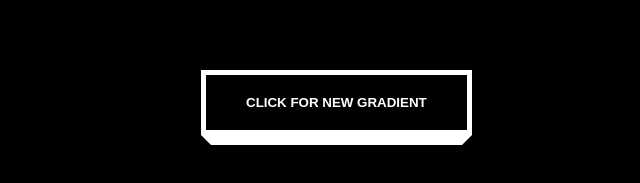
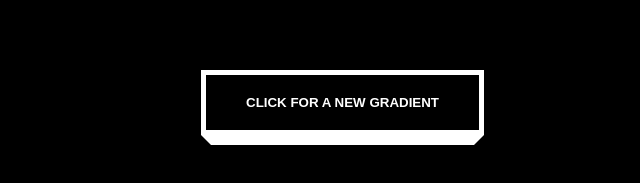
Before and after one commit to cyberAsmae/Gradient-Randomizer, a plain HTML site: page index.html in a window 1280 px wide. Shown: the part 299-482 px from the top of the page, without its empty margins (319-959 px from the left). Drawn offline with Linux system fonts and the light colour scheme.

Commit message:
Update index.html

```diff
--- a/index.html
+++ b/index.html
@@ -12,7 +12,7 @@
 
   <div id="gradient">
     <div id="gradient-text">Gradient Details Appear Here For Copy And Paste</div>
-    <button id="btn">Click For New Gradient</button>
+    <button id="btn">Click For a New Gradient</button>
   </div>
 
   <script src="./script.js"></script>
```
